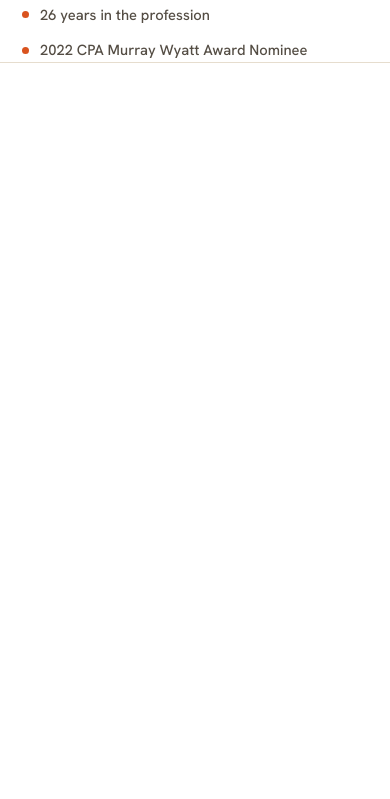
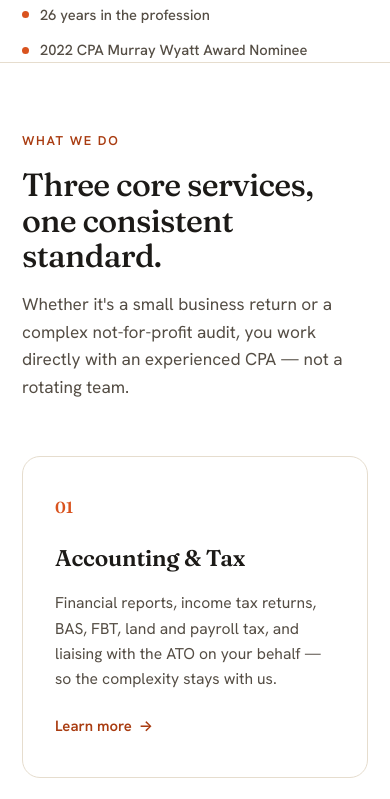
Before and after one commit to Only-Love-Stories/alternative-accounting-site, a plain HTML site: page index.html in a window 390 px wide. Shown: the part 1220-2019 px from the top of the page. Drawn offline with Linux system fonts and the light colour scheme.

Commit message:
Add files via upload

```diff
--- a/index.html
+++ b/index.html
@@ -224,7 +224,8 @@
   .foot-bottom{padding-top:28px;font-size:.85rem;color:#7d7468;display:flex;justify-content:space-between;flex-wrap:wrap;gap:10px}
 
   /* reveal */
-  .reveal{opacity:0;transform:translateY(26px);transition:opacity .7s ease,transform .7s ease}
+  .reveal{transition:opacity .7s ease,transform .7s ease}
+  .reveal.pre{opacity:0;transform:translateY(26px)}
   .reveal.in{opacity:1;transform:none}
 
   /* ---------- Responsive ---------- */
@@ -483,3 +484,39 @@
         <p>Registered Company Auditor No. 495493</p>
         <p>Registered Tax Agent No. 26123756</p>
         <a href="mailto:prellin@alternativeaccounting.com.au">prellin@alternativeaccounting.com.au</a>
+      </div>
+    </div>
+    <div class="foot-bottom">
+      <span>&copy; 2026 Alternative Accounting.</span>
+      <span>Liability limited by a scheme approved under Professional Standards Legislation.</span>
+    </div>
+  </div>
+</footer>
+
+<script>
+  // mobile nav
+  var burger=document.getElementById('burger'),menu=document.getElementById('menu');
+  if(burger&&menu){
+    burger.addEventListener('click',function(){menu.classList.toggle('open')});
+    menu.addEventListener('click',function(e){if(e.target.tagName==='A')menu.classList.remove('open')});
+  }
+
+  // scroll reveal - sections stay visible even if this script fails to run
+  var io=new IntersectionObserver(function(entries){
+    entries.forEach(function(en){
+      if(en.isIntersecting){en.target.classList.remove('pre');en.target.classList.add('in');io.unobserve(en.target)}
+    });
+  },{threshold:.14});
+  document.querySelectorAll('.reveal').forEach(function(el){
+    if(el.classList.contains('in'))return;
+    var box=el.getBoundingClientRect();
+    if(box.top<(window.innerHeight||document.documentElement.clientHeight)&&box.bottom>0){
+      el.classList.add('in');
+    }else{
+      el.classList.add('pre');
+      io.observe(el);
+    }
+  });
+</script>
+</body>
+</html>
```
